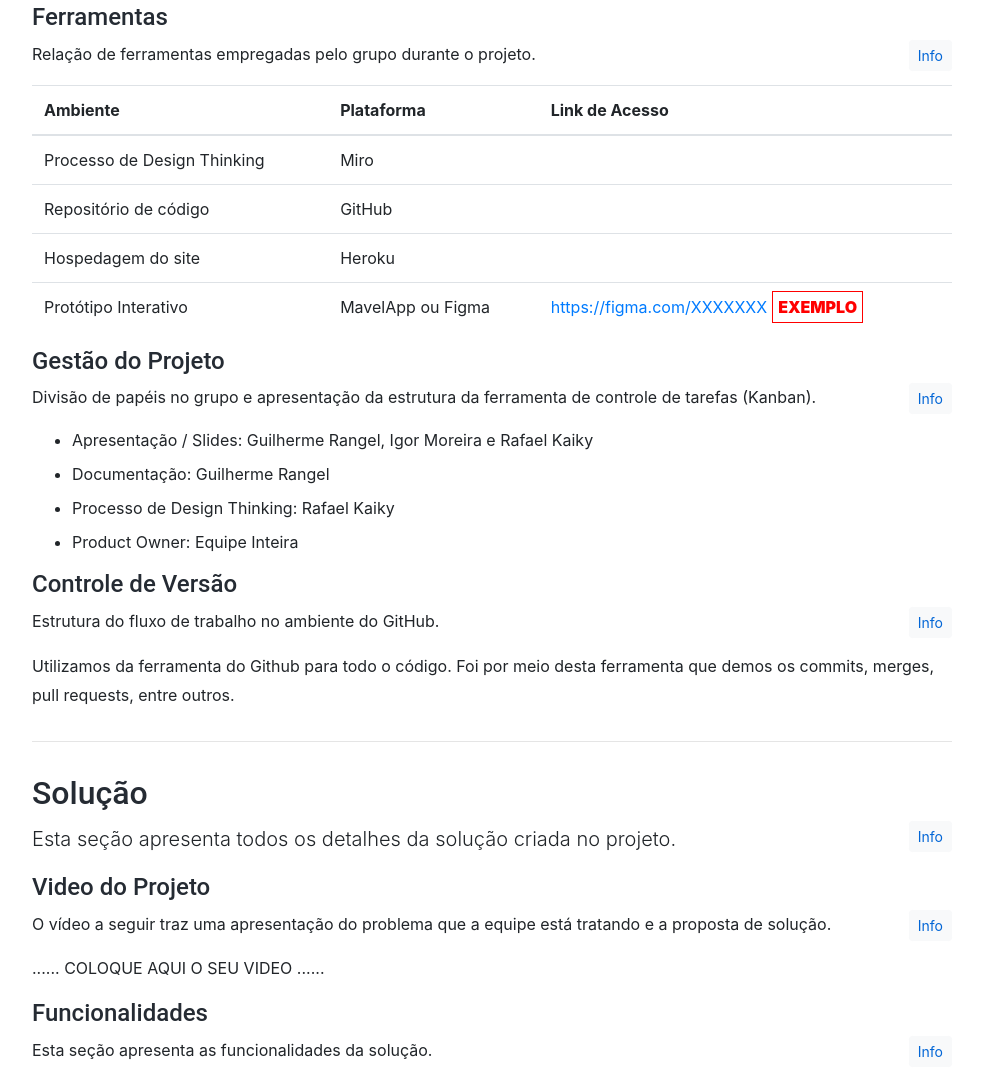
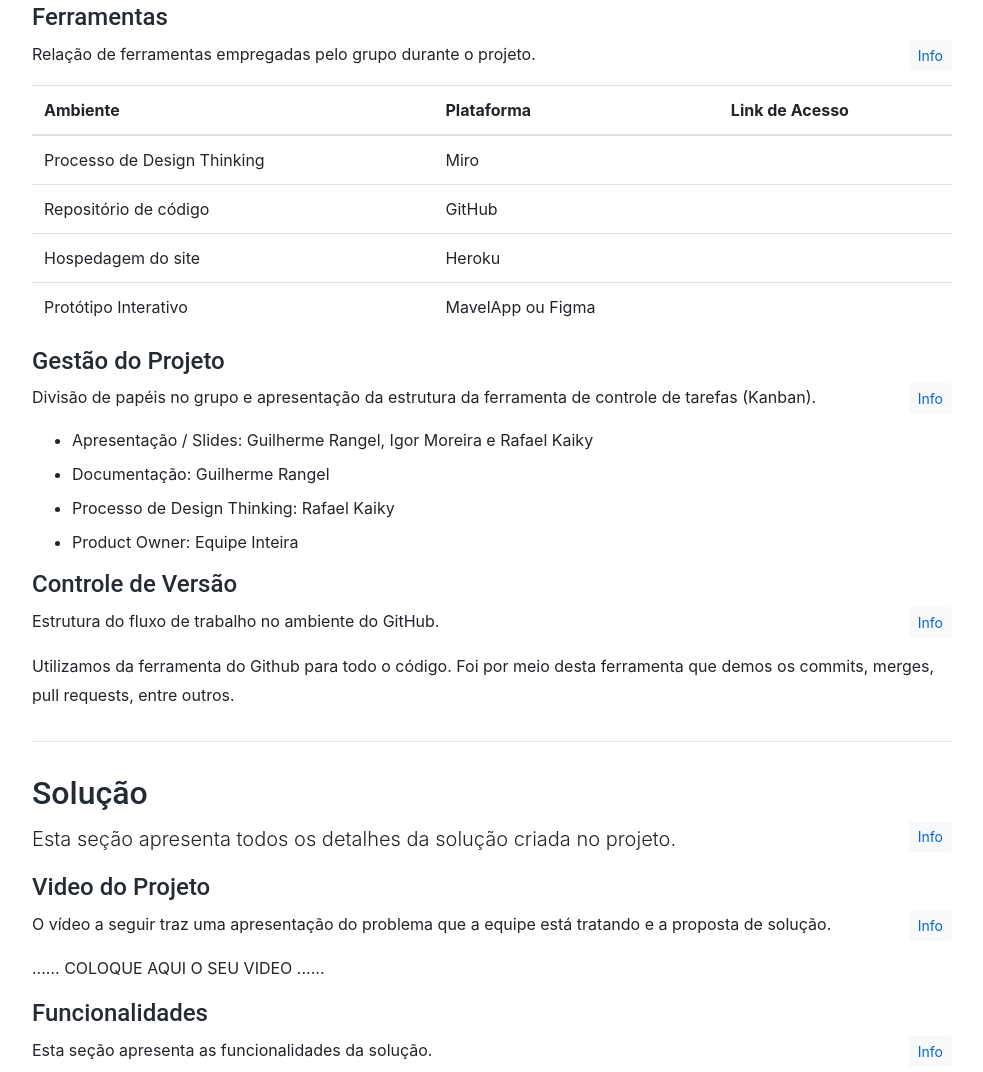
Before and after one commit to ICEI-PUC-Minas-PMGCC-TI/ti-1-pmg-cc-m-20241-g10-fake-news, a website with bundled scripts: page docs/index.html in a window 1280 px wide. Shown: the part 3405-4477 px from the top of the page, without its empty margins (278-1261 px from the left). Built offline with nearby package versions, Linux system fonts and the light colour scheme.

Commit message:
Update index.html

```diff
--- a/docs/index.html
+++ b/docs/index.html
@@ -574,7 +574,7 @@
                     <tr>
                         <td>Protótipo Interativo</td>
                         <td>MavelApp ou Figma</td>
-                        <td><a href="https://figma.com/XXXXXXX">https://figma.com/XXXXXXX</a><span class="exemplo">EXEMPLO</span></td>
+                        <td><a href="https://www.figma.com/design/CAJG7yn3lieWXju8fBTK1c/Untitled?node-id=0-1&t=EYc1MGeMaF9a2S9G-1"</td>
                     </tr>
                 </tbody>
               </table>
```
